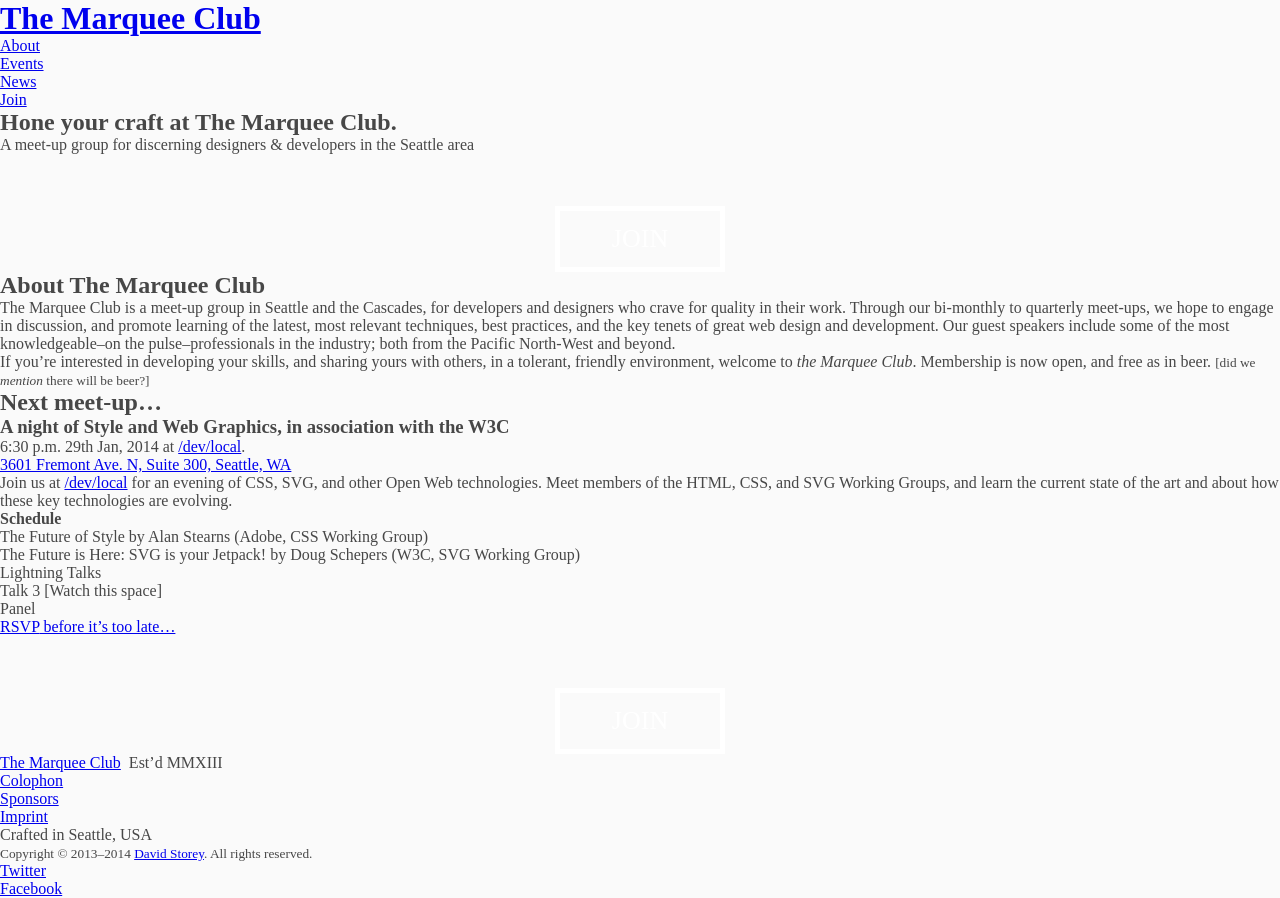
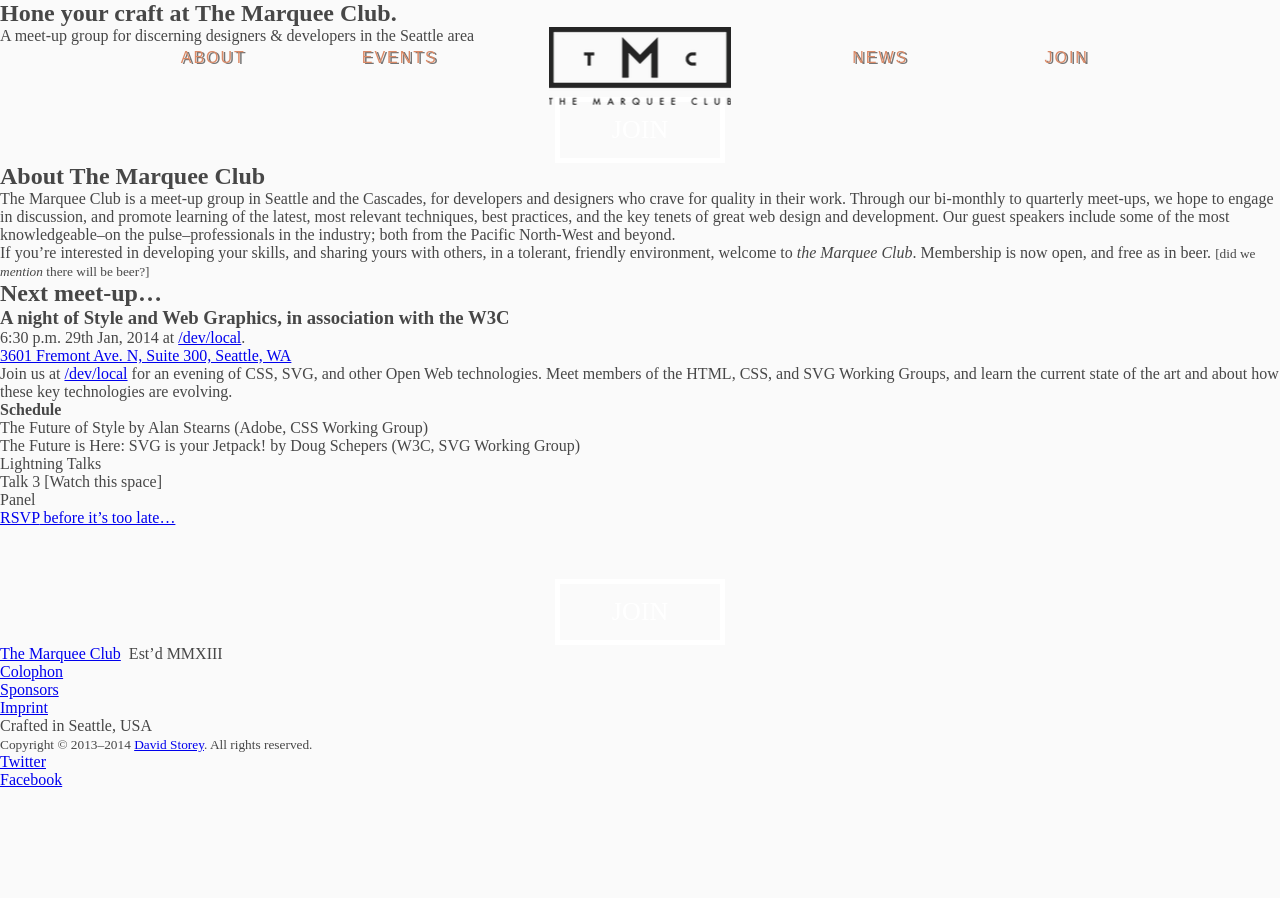
Before and after one commit to dstorey/Marquee, a plain HTML site: page index.html in a window 1280 px wide. After the commit the page ends 800 px from the top, so only its background shows below. Drawn offline with Linux system fonts and the light colour scheme; a web font is replaced by a local one.

Commit message:
Add page header and nav

```diff
--- a/style/main.css
+++ b/style/main.css
@@ -65,3 +65,76 @@ button.push a {
  	color: inherit;
  	text-decoration: none;
 }
+
+/*
+ *	PAGE HEADER
+ */
+
+header {
+    position: absolute;
+    width: 100%;
+    padding: 2rem 0;
+
+    font-family: futura, sans-serif;
+}
+
+header h1 {
+    position: absolute;
+    left: 50%;
+
+    /* Set width and height as px as img is bitmap */
+    width: 182px;
+    height: 60px;
+    margin-left: -91px; /* move replaced image to centre */
+    padding: 16px 0;
+
+    /* Hide the text, and replace with an image */
+    font-size: 1em;
+    white-space: nowrap;
+    overflow: hidden;
+    text-indent: 100%;
+
+    background: url("../images/logo/tmc-logo.png") no-repeat center;
+}
+
+nav ul {
+    margin: 0 auto;
+    height: 92px; /* height of the H1 */
+    text-align: center;
+}
+
+nav li {
+    display: inline-block;
+    width: 15%;
+    max-width: 182px; /* width of logo */
+    height: 100%;
+}
+
+nav li a {
+    display: inline-block;
+
+	width: 100%;
+    margin: .9rem 0;
+    padding: 2rem 0;
+
+    color: #DA8A67;
+	text-shadow: 2px 1px 0 rgba(102, 102, 102, .9);
+    text-decoration: none;
+    text-transform: uppercase;
+    letter-spacing: .2rem;
+}
+
+nav li a:hover {
+	background-color: white;
+	color: #639A8F;
+	text-shadow: none;
+}
+
+/* Make space for the logo in the centre */
+nav li:nth-of-type(2) {
+    margin-right: 147px;
+}
+
+nav li:nth-of-type(3) {
+    margin-left: 147px;
+}
```
